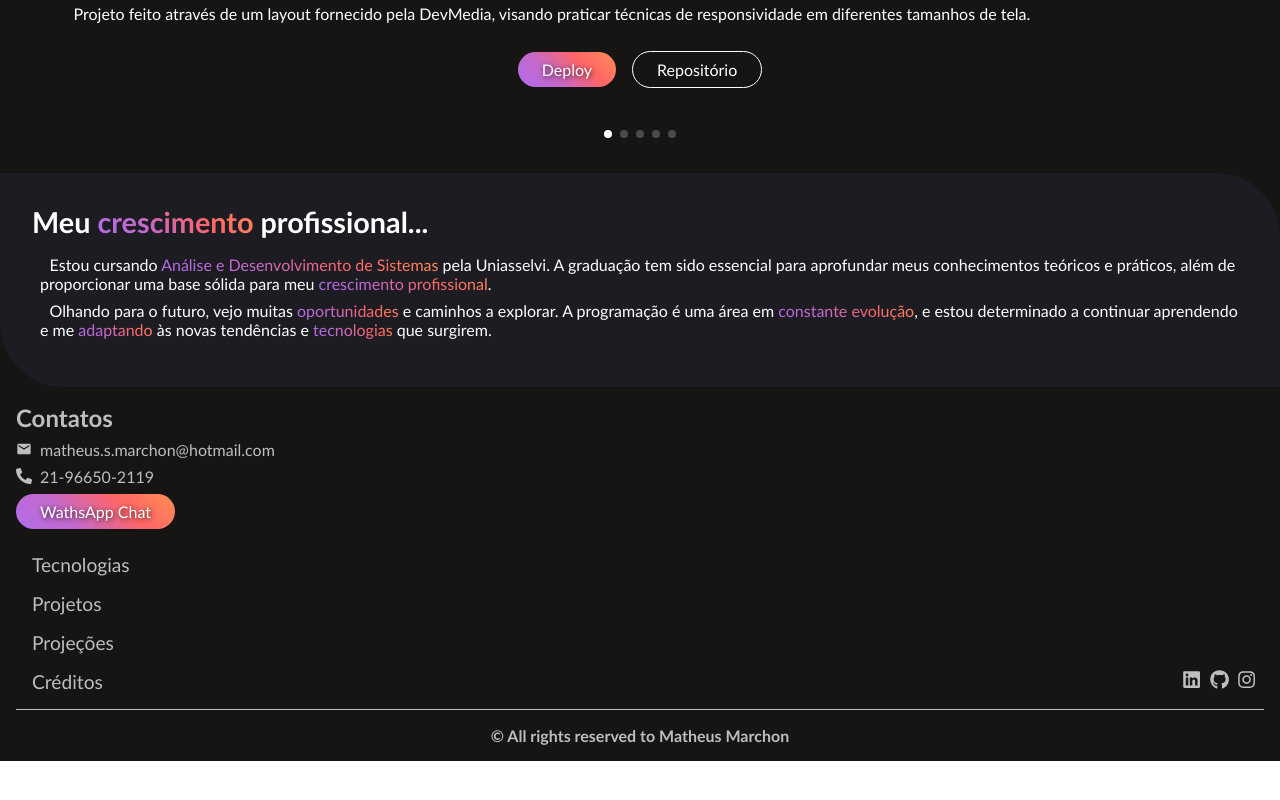
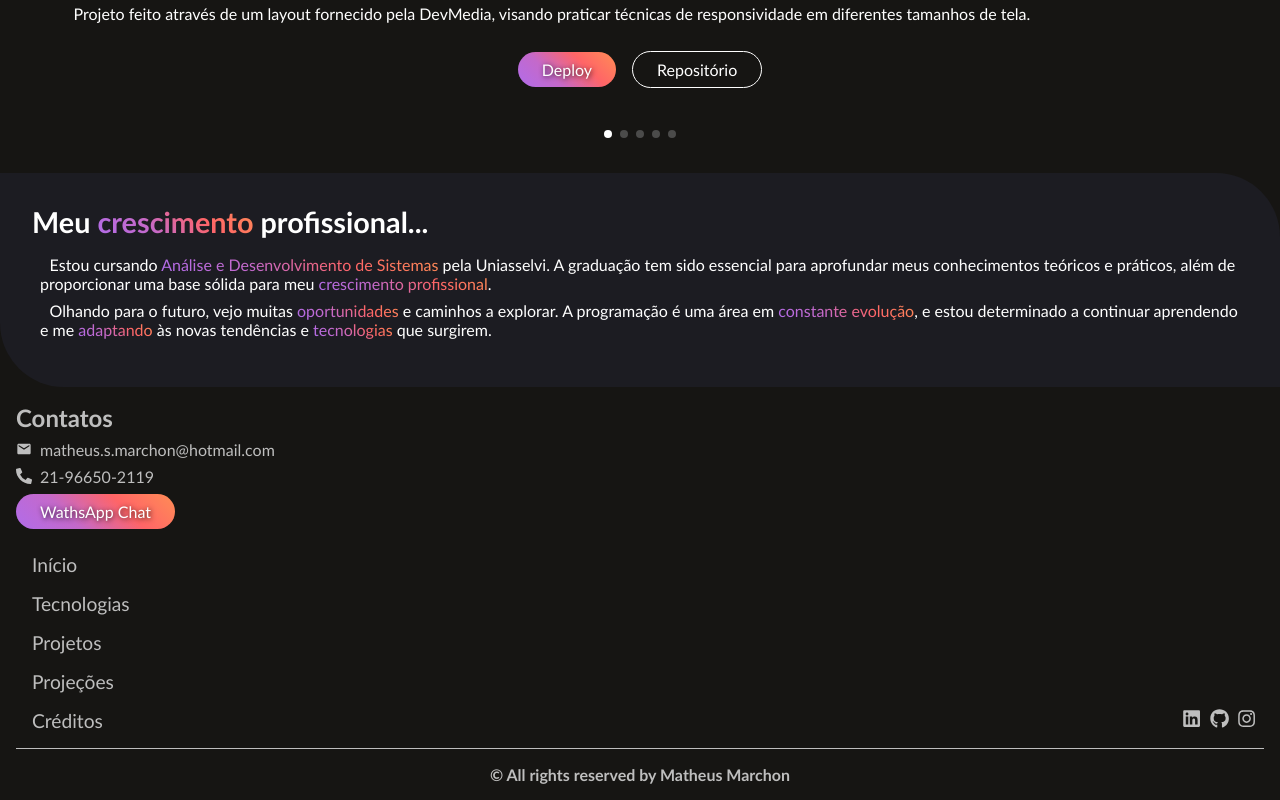
Before and after one commit to MarchonSolutions/Marchon-portifolio-page, a React (Vite) app: page / in a window 1280 px wide. Shown: the part 2187-2987 px from the top of the page. Before the commit the page ends 2948 px from the top, so only its background shows below. Built offline with nearby package versions, Linux system fonts and the light colour scheme.

Commit message:
correção de links

```diff
--- a/src/components/Footer/index.jsx
+++ b/src/components/Footer/index.jsx
@@ -5,7 +5,7 @@ import { Menu } from "../Menu";
 
 export const Footer = () => {
   return (
-    <footer className={styles.footer}>
+    <footer className={styles.footer} id="footer">
       <div className={styles.contact}>
         <h2>Contatos</h2>
         <ul className={styles.contact__list}>
@@ -17,13 +17,13 @@ export const Footer = () => {
           </li>
           <li>
             <button className={`${styles.wpp__chat} button-gradient`}>
-              <a href="">WathsApp Chat</a>
+              <a href="https://contate.me/matheus-marchon" target="blank">WathsApp Chat</a>
             </button>
           </li>
         </ul>
       </div>
       <Menu />
-      <h3> © All rights reserved to Matheus Marchon</h3>
+      <h3> © All rights reserved by Matheus Marchon</h3>
     </footer>
   );
 };
--- a/src/components/Header/index.jsx
+++ b/src/components/Header/index.jsx
@@ -13,7 +13,7 @@ export const Header = () => {
   }
 
   return (
-    <header className={styles.header}>
+    <header className={styles.header} id="home">
       <nav className={styles.div__navigation}>
         <div className={styles.div__topHeader}>
           <h1 className={`${styles.logo__name} text-gradient`}>
--- a/src/components/MenuList/index.jsx
+++ b/src/components/MenuList/index.jsx
@@ -1,11 +1,12 @@
-import styles from './MenuList.module.css';
+import styles from "./MenuList.module.css";
 
 export const MenuList = () => {
   const linksMenu = [
+    { name: "Início", link: "#home" },
     { name: "Tecnologias", link: "#tools" },
     { name: "Projetos", link: "#projects" },
-        {name: "Projeções", link: "#about__me"},
-        { name: "Créditos", link: "#creditos" },
+    { name: "Projeções", link: "#about__me" },
+    { name: "Créditos", link: "#footer" },
   ];
 
   return (
@@ -16,5 +17,5 @@ export const MenuList = () => {
         </li>
       ))}
     </menu>
-    )
-}
+  );
+};
```
Lines whose indentation alone changed are shown as unchanged.
